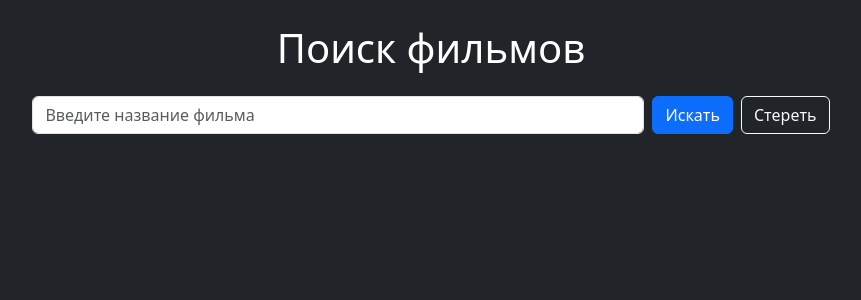
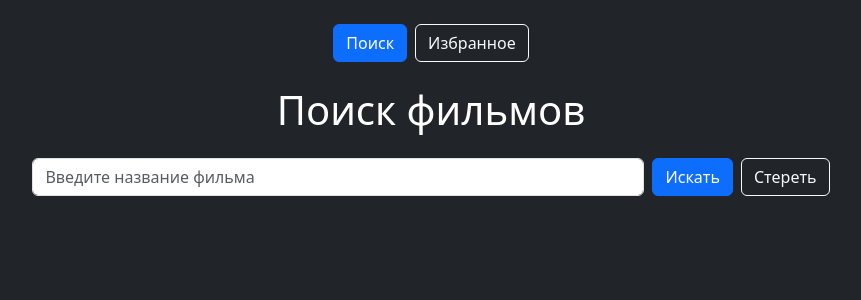
Before and after one commit to estakheeva/movie-search-app, a Vue app: page / in a window 1280 px wide. Shown: the top 300 px of the page, without its empty margins (209-1070 px from the left). Built offline with nearby package versions, Linux system fonts and the light colour scheme.

Commit message:
Add favorites tab and FavoritesGrid component

```diff
--- /dev/null
+++ b/src/components/FavoritesGrid.vue
@@ -0,0 +1,31 @@
+<template>
+  <div v-if="favorites.length" class="row">
+    <div v-for="film in favorites" :key="film.filmId" class="col-6 col-sm-4 col-lg-3 col-xl-2 mb-3">
+      <div class="card bg-secondary text-white h-100">
+        <img
+          v-if="film.posterUrlPreview && !film.posterUrlPreview.includes('no-poster')"
+          :src="film.posterUrlPreview"
+          class="card-img-top"
+          :alt="film.nameRu || film.nameEn"
+        />
+        <div v-else class="card-img-top d-flex align-items-center justify-content-center bg-dark text-light" style="height: 200px;">
+          <span>Нет постера</span>
+        </div>
+        <div class="card-body">
+          <h5 class="card-title">{{ film.nameRu || film.nameEn }}</h5>
+          <p class="card-text">{{ film.year }}</p>
+        </div>
+      </div>
+    </div>
+  </div>
+  <div v-else class="text-center py-5">
+    <h4 class="text-warning">В избранном пока пусто</h4>
+  </div>
+</template>
+
+<script setup>
+// eslint-disable-next-line no-undef
+defineProps({
+  favorites: Array
+})
+</script>
--- a/src/components/MovieGrid.vue
+++ b/src/components/MovieGrid.vue
@@ -3,10 +3,10 @@
     <div v-for="film in movies" :key="film.filmId" class="col-6 col-sm-4 col-lg-3 col-xl-2 mb-3">
       <div class="card bg-secondary text-white h-100" style="position: relative;">
         <button
-          @click.stop="$emit('toggleFavorite', film.filmId)"
+          @click.stop="$emit('toggleFavorite', film)"
           class="btn btn-sm btn-dark position-absolute top-0 end-0 m-2"
         >
-          {{ favorites.includes(film.filmId) ? '★' : '☆' }}
+          {{ favorites.some(fav => fav.filmId === film.filmId) ? '★' : '☆' }}
         </button>
         <div @click="$emit('filmClick', film.filmId)" style="cursor: pointer;">
           <img
--- a/src/views/Home.vue
+++ b/src/views/Home.vue
@@ -1,5 +1,23 @@
 <template>
   <div class="bg-dark text-white min-vh-100 p-4">
+    <div class="d-flex justify-content-center mb-4">
+      <button
+        @click="activeTab = 'search'"
+        class="btn me-2"
+        :class="activeTab === 'search' ? 'btn-primary' : 'btn-outline-light'"
+      >
+        Поиск
+      </button>
+      <button
+        @click="activeTab = 'favorites'"
+        class="btn"
+        :class="activeTab === 'favorites' ? 'btn-primary' : 'btn-outline-light'"
+      >
+        Избранное
+      </button>
+    </div>
+
+    <div v-if="activeTab === 'search'">
       <SearchBar
         :loading="loading"
         :error="error"
@@ -7,15 +25,15 @@
         @clear="onClear"
       />
 
-    <MovieGrid
-      :movies="movies"
-      :favorites="favorites"
-      @filmClick="goToFilm"
-      @toggleFavorite="toggleFavorite"
-    />
+      <MovieGrid :movies="movies" :favorites="favorites" @filmClick="goToFilm" @toggleFavorite="toggleFavorite" />
 
       <div v-if="movies.length" class="text-center mt-4">
         <button @click="loadMore" class="btn btn-outline-light">Показать ещё</button>
+      </div>
+    </div>
+
+    <div v-if="activeTab === 'favorites'">
+      <FavoritesGrid :favorites="favorites" />
     </div>
   </div>
 </template>
@@ -24,6 +42,7 @@
 import { ref } from 'vue'
 import SearchBar from '../components/SearchBar.vue'
 import MovieGrid from '../components/MovieGrid.vue'
+import FavoritesGrid from '../components/FavoritesGrid.vue'
 import { useRouter } from 'vue-router'
 
 
@@ -35,12 +54,14 @@ const currentQuery = ref('')
 const router = useRouter()
 const apiKey = '335a516b-35b5-4740-b827-f1443f969811'
 const favorites = ref(JSON.parse(localStorage.getItem('favorites') || '[]'))
+const activeTab = ref('search')
 
-const toggleFavorite = (id) => {
-  if (favorites.value.includes(id)) {
-    favorites.value = favorites.value.filter(fav => fav !== id)
+const toggleFavorite = (film) => {
+  const isFavorite = favorites.value.some(fav => fav.filmId === film.filmId)
+  if (isFavorite) {
+    favorites.value = favorites.value.filter(fav => fav.filmId !== film.filmId)
   } else {
-    favorites.value.push(id)
+    favorites.value.push(film)
   }
   localStorage.setItem('favorites', JSON.stringify(favorites.value))
 }
```
Lines whose indentation alone changed are shown as unchanged.
